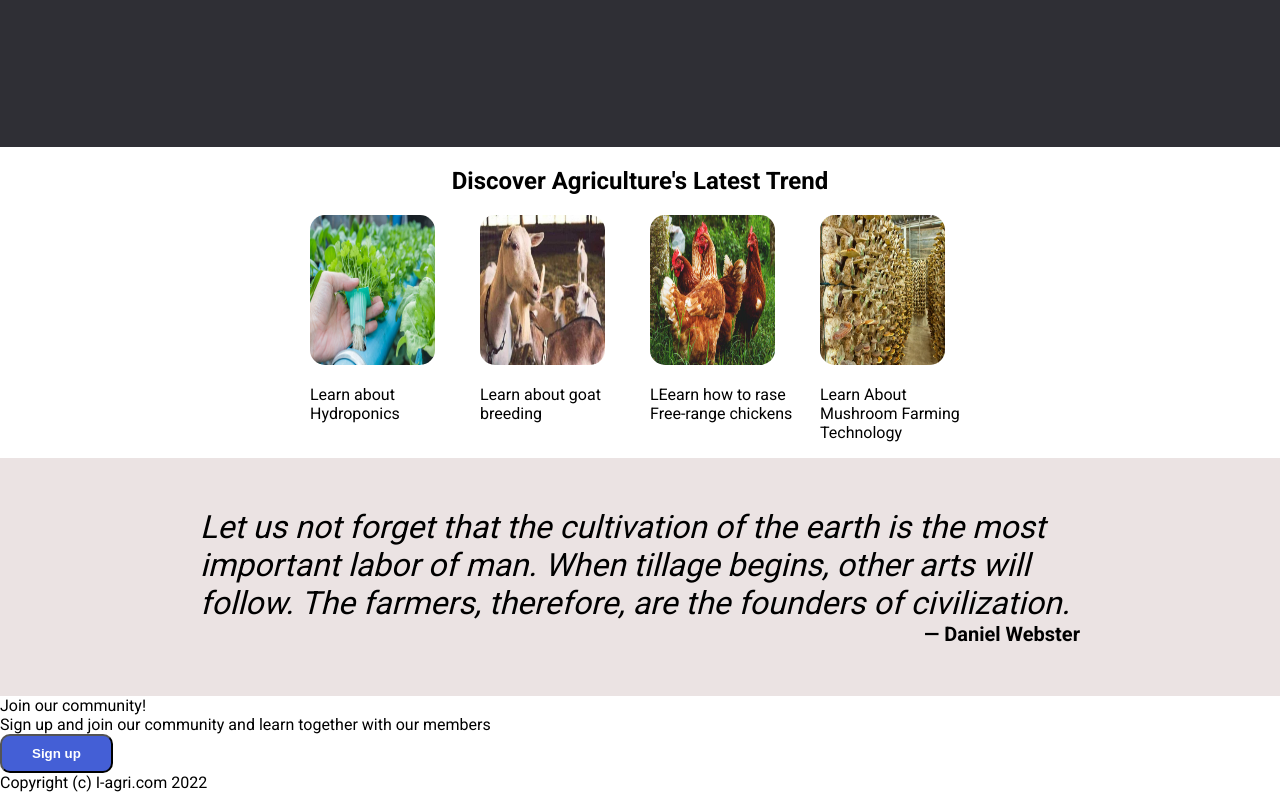
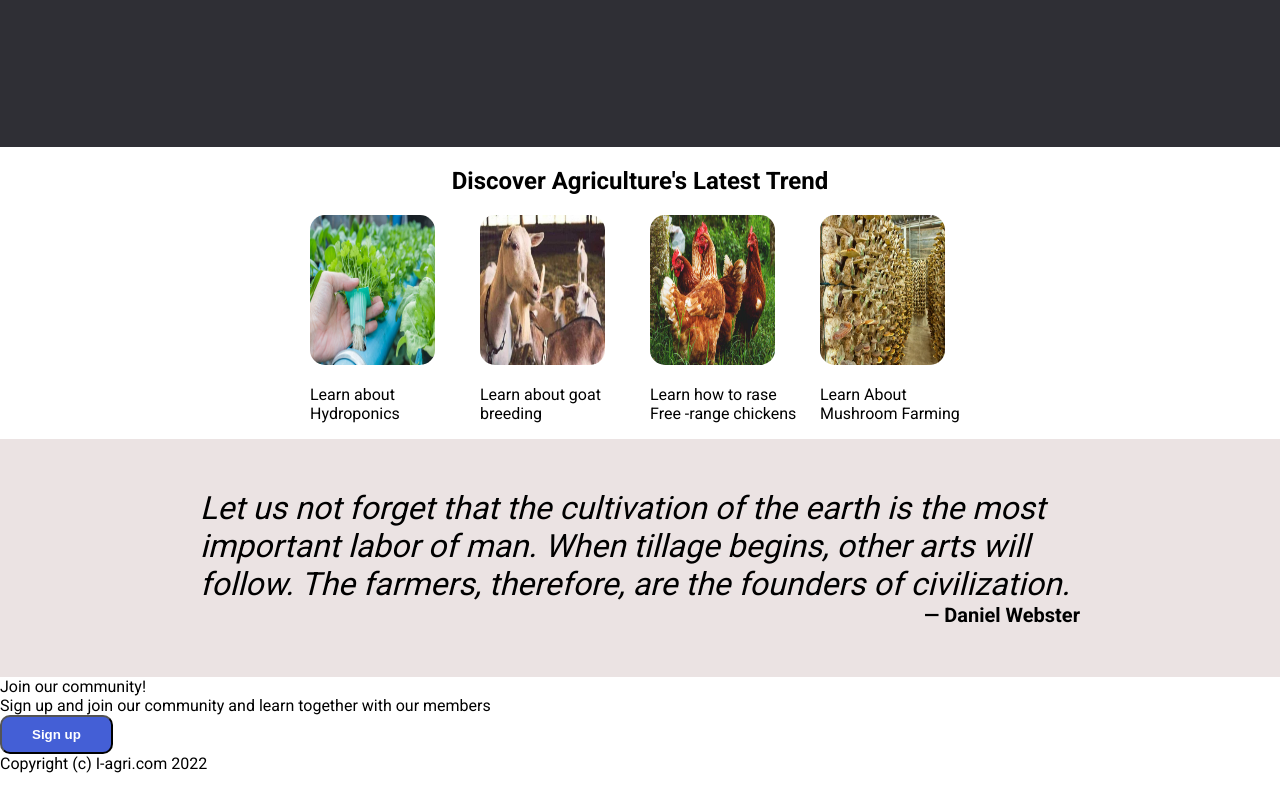
Before and after one commit to jmopena058/jm-landing-page, a plain HTML site: page index.html in a window 1280 px wide. Shown: the part 571-1363 px from the top of the page. Drawn offline with Linux system fonts and the light colour scheme.

Commit message:
fixed typos section2-contents  index.html

```diff
--- a/index.html
+++ b/index.html
@@ -63,11 +63,11 @@
             </div>
             <div class="content">
               <div class="content-img"><img src="/images/chickens.jpg" alt="chickens photo"></div>
-              <div class="content3-txt"><p>LEearn how to rase Free-range chickens</p></div>
+              <div class="content3-txt"><p>Learn how to rase Free -range chickens</p></div>
             </div>
             <div class="content">
               <div class="content-img"><img src="/images/mushroom.jpg" alt="mushroom photo"></div>
-              <div class="content4-txt"><p>Learn About Mushroom Farming Technology</p></div>
+              <div class="content4-txt"><p>Learn About Mushroom Farming </p></div>
             </div>
           </div>
           <div class="section3">
```
